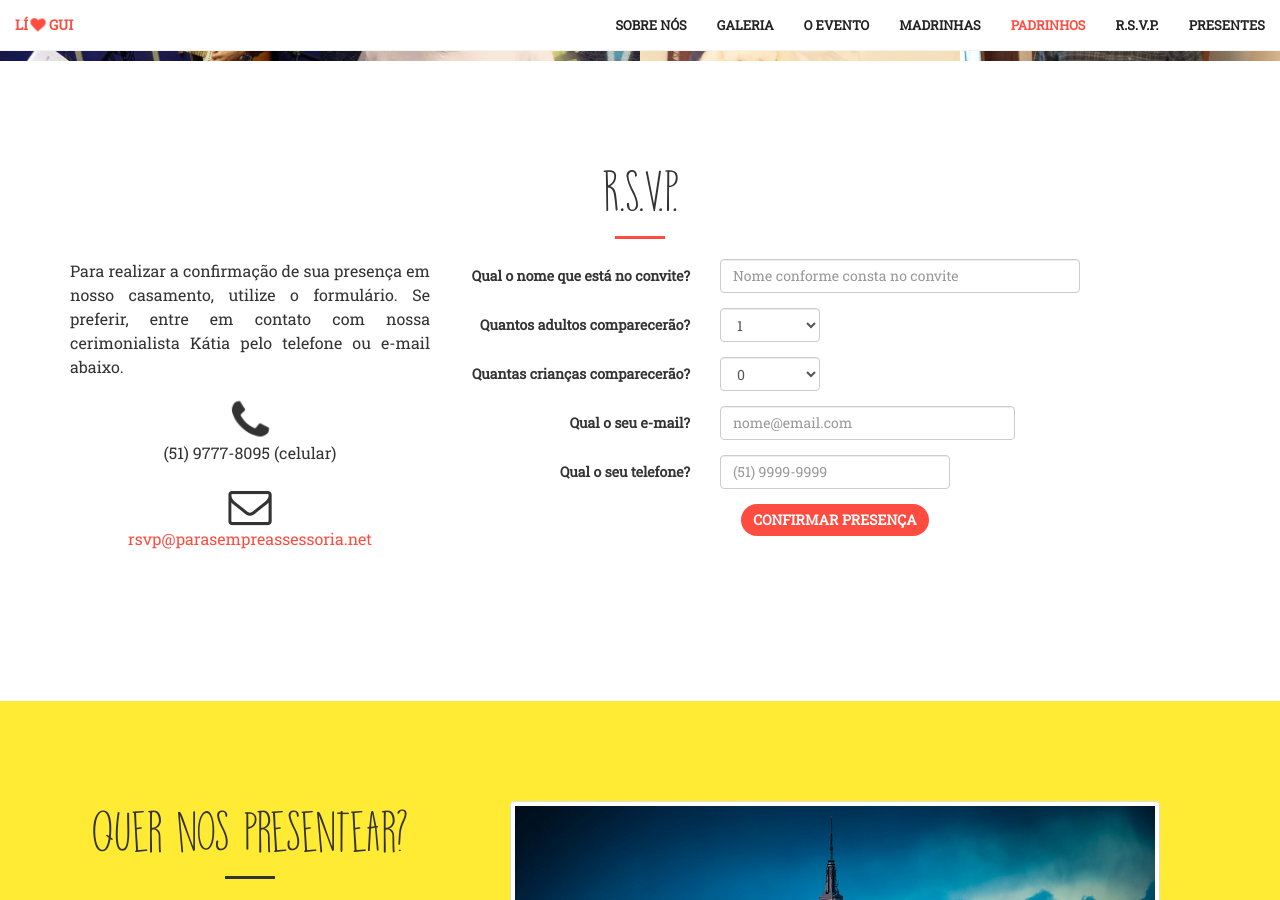
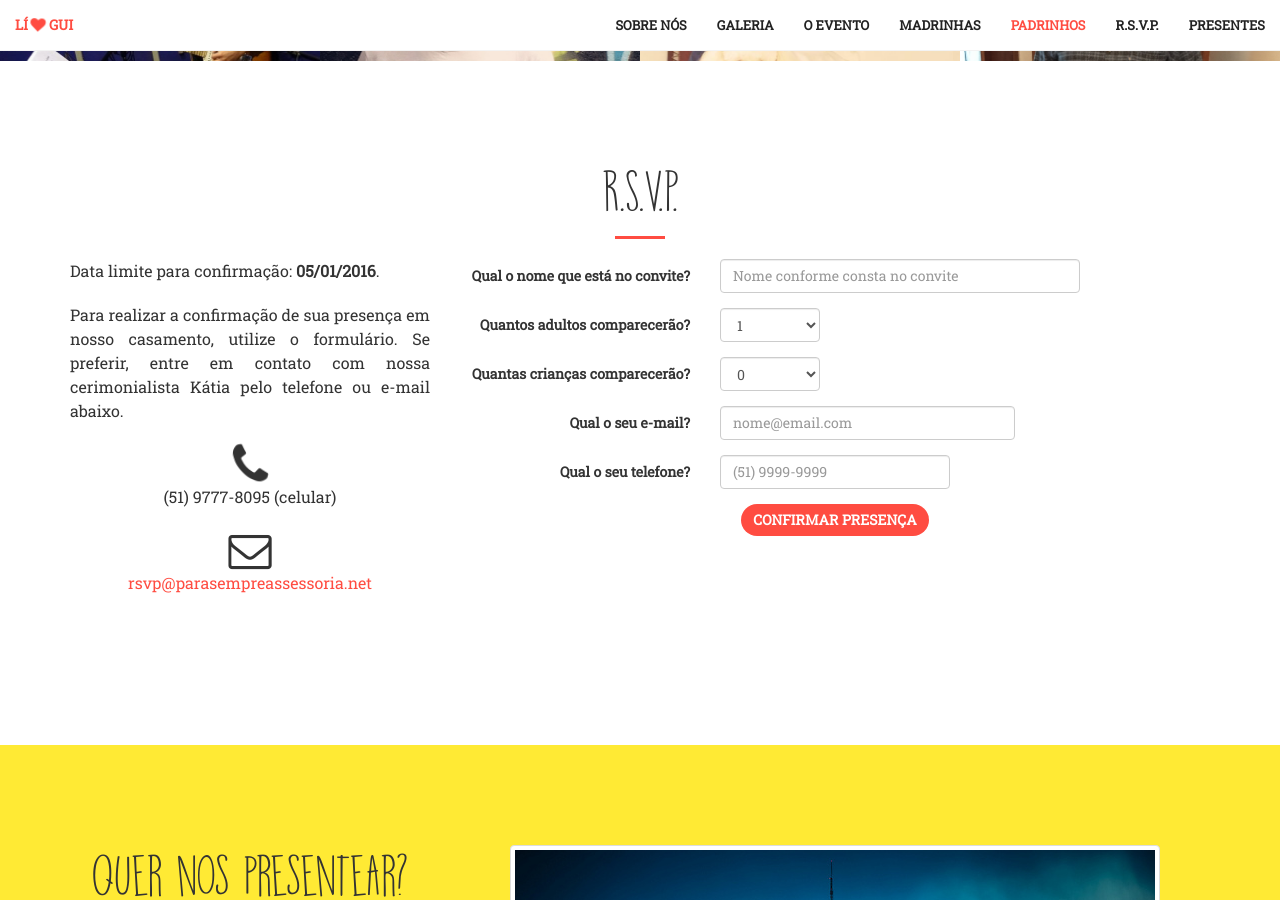
Before and after one commit to taschetto/liegui, a Jekyll site: the page built from index.html, in a window 1280 px wide and 900 px high, scrolled down 4261 px. Built offline with Jekyll 4.4.1, drawn with Linux system fonts in a browser that asks for light colours; some web fonts are replaced.

Commit message:
Update rsvp.html

```diff
--- a/_includes/rsvp.html
+++ b/_includes/rsvp.html
@@ -6,6 +6,7 @@
         <hr class="primary">
       </div>
       <div class="col-lg-4 text-center" style="margin-bottom: 50px">
+        <p class="text-justify">Data limite para confirmação: <strong>05/01/2016</strong>.</p>
         <p class="text-justify">Para realizar a confirmação de sua presença em nosso casamento, utilize o formulário. Se preferir, entre em contato com nossa cerimonialista Kátia pelo telefone ou e-mail abaixo.</p>
         <div class="service-box text-center">
           <i class="fa fa-phone fa-3x wow tada infinite"></i>
```
